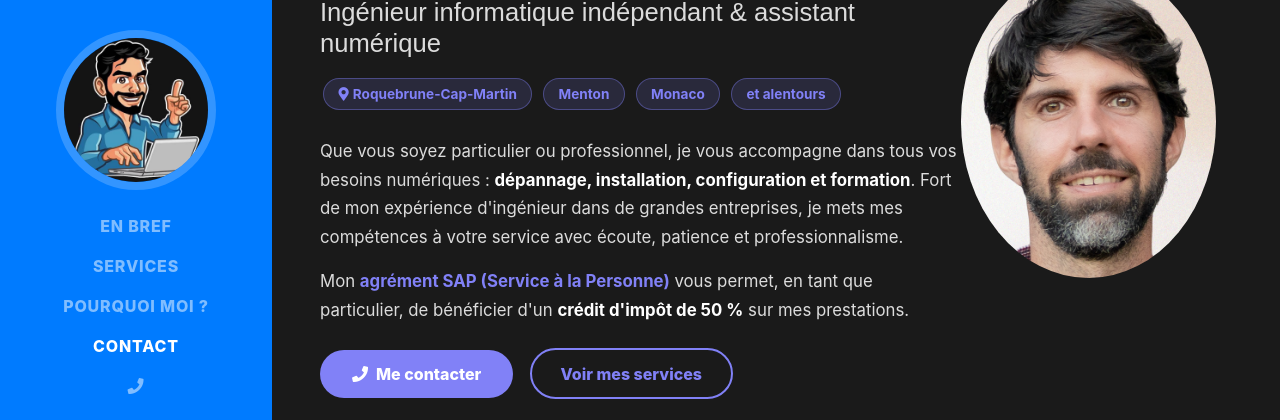
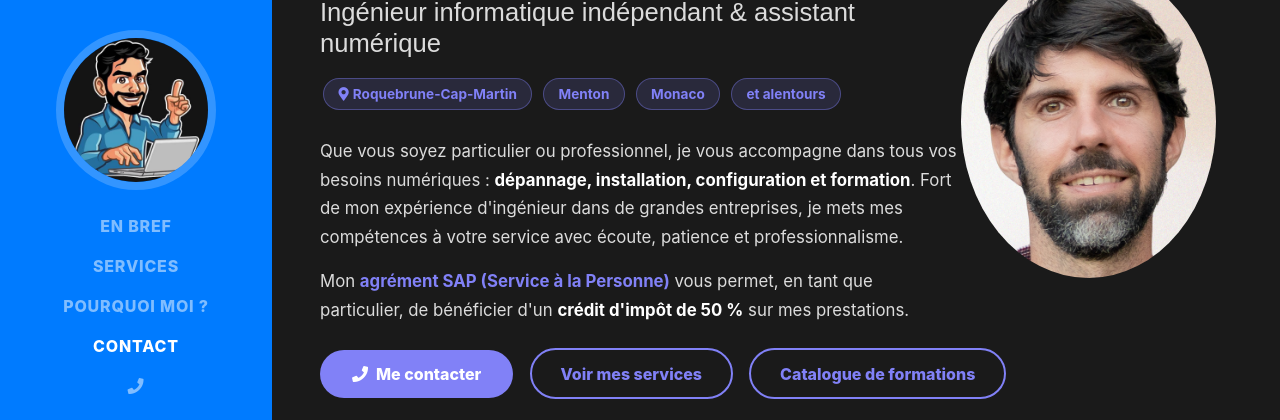
Before and after one commit to toddoli/toddoli.github.io, a website with bundled scripts: page index.html in a window 1280 px wide. Shown: the part 186-606 px from the top of the page. Built offline with nearby package versions, Linux system fonts and the light colour scheme; a web font is replaced by a local one.

Commit message:
Ajout catalogue de formations M@N

```diff
--- a/index.html
+++ b/index.html
@@ -253,6 +253,9 @@
           <a href="#services" class="btn-outline-cta js-scroll-trigger">
             Voir mes services
           </a>
+          <a href="https://www.monassistantnumerique.com/assistant-numerique/inclusion-numerique-menton/" class="btn-outline-cta js-scroll-trigger">
+            Catalogue de formations
+          </a>
         </div>
 
         <div class="social-icons mt-4">
```
